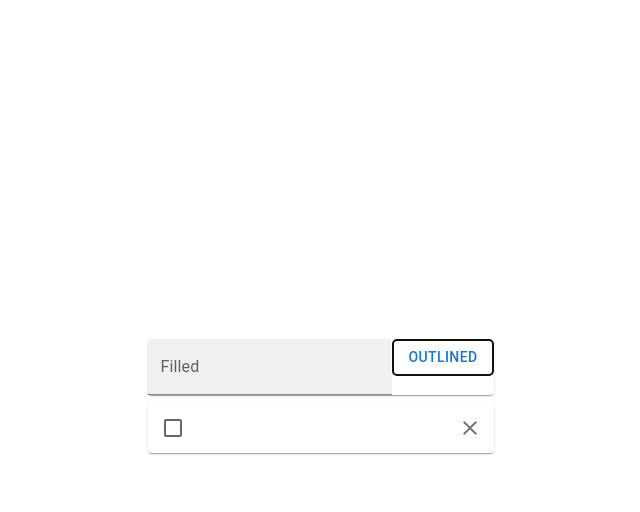
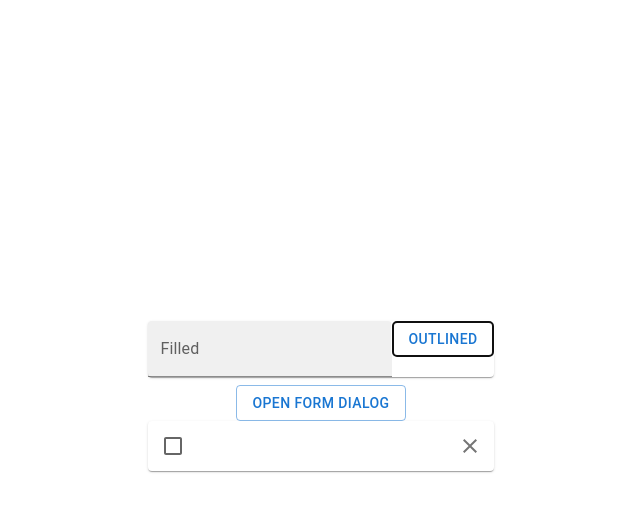
Before and after one commit to Hellraiser997/ToDo-List-, a React (Vite) app: page / in a window 1280 px wide. Both pictures are taken after a click on the button "OUTLINED". Shown: the top 512 px of the page, without its empty margins (319-959 px from the left). Built offline with nearby package versions, Linux system fonts and the light colour scheme.

Commit message:
Feat: importação de arquivo edicao.jsx para ListaItem.jsx

```diff
--- a/src/components/ListaItem.jsx
+++ b/src/components/ListaItem.jsx
@@ -8,10 +8,13 @@ import Checkbox from '@mui/material/Checkbox';
 import IconButton from '@mui/material/IconButton';
 import ClearIcon from '@mui/icons-material/Clear';
 import { Paper } from '@mui/material';
+import EditarTarefa from './Edicao';
 
 export default function ListaItem({tarefa}) {
 
         return (
+            <div>
+            <EditarTarefa />
             <Paper>
           <ListItem
 
@@ -37,5 +40,6 @@ export default function ListaItem({tarefa}) {
             </ListItemButton>
           </ListItem>
             </Paper>
+            </div>
         );
 }
```
